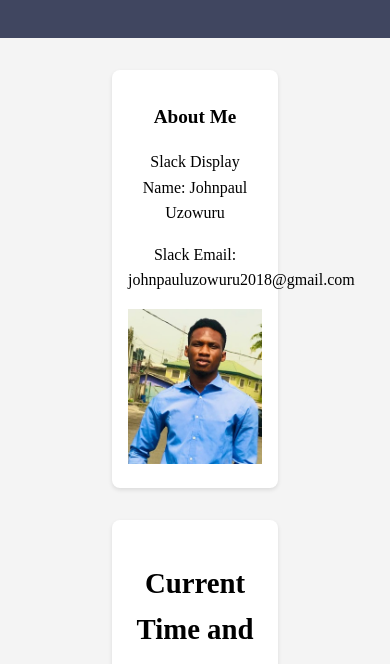
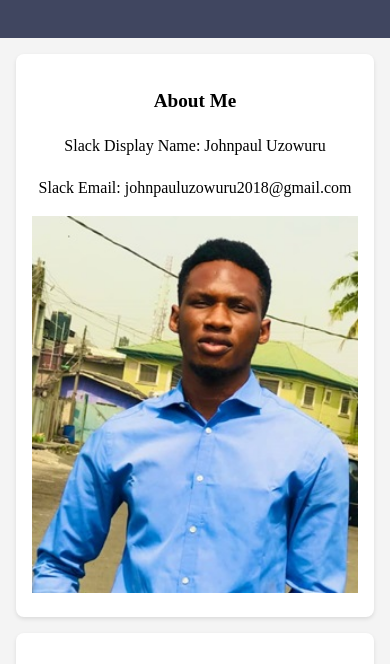
Before and after one commit to uzo-john/MY-Blog, a plain HTML site: page index.html in a window 390 px wide. Shown: the part 168-832 px from the top of the page. Drawn offline with Linux system fonts and the light colour scheme.

Commit message:
task done

```diff
--- a/blog.css
+++ b/blog.css
@@ -76,7 +76,7 @@ a:hover {
 /* Mobile (max-width: 435px) */
 @media (max-width: 435px) {
     section {
-        margin: 1git rem;
+        margin: 1rem;
         padding: 1rem;
     }
     .about {
```
